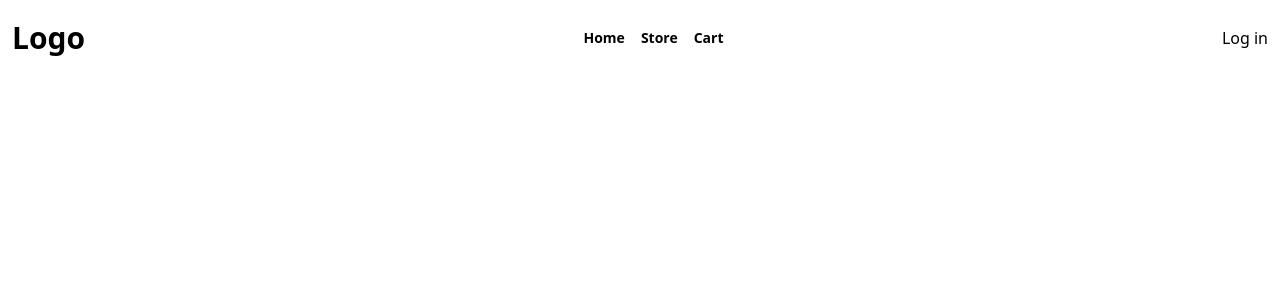
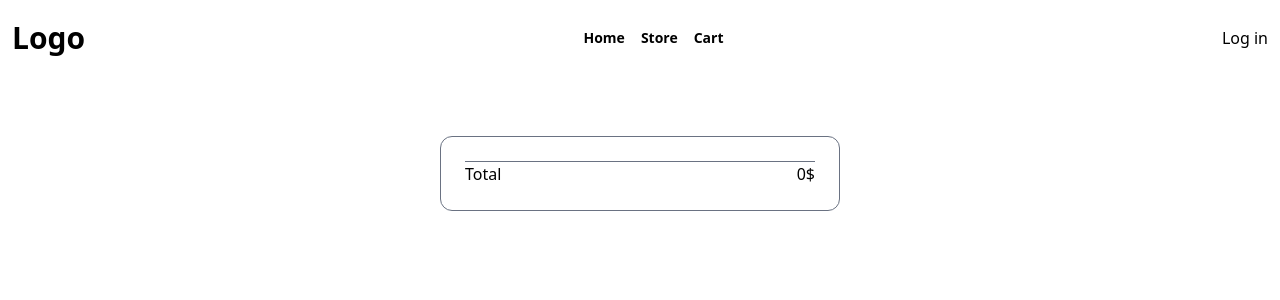
Before and after one commit to hussainALJ/techShop, a React (Vite) app: page /cart in a window 1280 px wide. Shown: the top 300 px of the page. Built offline with nearby package versions, Linux system fonts and the light colour scheme.

Commit message:
Show products in cart and calculate cost

```diff
--- a/src/components/ProductCard.jsx
+++ b/src/components/ProductCard.jsx
@@ -1,8 +1,30 @@
 import { Link } from "react-router-dom";
 import { useCart } from "../services/useCart";
 
-function ProductCard({ productObj }) {
+function ProductCard({ productObj, inCart = false }) {
   const { addToCart } = useCart();
+
+  if (inCart)
+    return (
+      <div className=" flex justify-between items-start h-25 rounded-xl overflow-hidden ">
+        <img
+          className=" object-cover h-full "
+          src={productObj.images[0]}
+          alt={productObj.title}
+        />
+        <div className=" border border-gray-500 rounded-r-xl h-full flex ">
+          <div>
+            <Link to={`/product/${productObj.id}`}>
+              <h3 className=" text-xl line-clamp-1 ">{productObj.title}</h3>
+            </Link>
+            <p className=" text-sm my-1 line-clamp-3 ">
+              {productObj.description}
+            </p>
+          </div>
+          <span className=" text-xl font-bold ">{productObj.price}$</span>
+        </div>
+      </div>
+    );
 
   return (
     <div className=" w-full md:max-w-100 h-115 shrink-0 overflow-y-hidden rounded-xl ">
@@ -21,7 +43,10 @@ function ProductCard({ productObj }) {
         <div className=" flex justify-between ">
           <span className=" text-xl font-bold ">{productObj.price}$</span>
           <button
-            onClick={() => addToCart(productObj.title)}
+            onClick={() => {
+              addToCart(productObj)
+              productObj.count = 1
+            }}
             className=" bg-blue-600 text-white p-2 rounded-md text-sm font-semibold "
           >
             Add to cart
--- a/src/pages/Cart.jsx
+++ b/src/pages/Cart.jsx
@@ -1,18 +1,41 @@
+import { useState } from "react";
+import ProductCard from "../components/ProductCard";
 import { useCart } from "../services/useCart";
 
 function Cart() {
-  const { cart, removeItem } = useCart();
+  const { cart, removeItem, inc, dec } = useCart();
+  let total = 0;
 
   return (
-    <div>
-      {cart.map((product) => (
-        <div key={product}>
-          <h1>{product}</h1>
-          <button onClick={() => removeItem(product)}>Remove</button>
+    <>
+      <div className=" max-w-350 mx-auto mt-15 px-10 ">
+        {cart.map((product, index) => (
+          <div key={product.id} className=" mb-4 ">
+            <button onClick={() => removeItem(product.id)}>Remove</button>
+            <ProductCard key={product.id} productObj={product} inCart="true" />
+            <button onClick={() => dec(index)}>-</button>
+            <span>{product.count}</span>
+            <button onClick={() => inc(index)}>+</button>
+          </div>
+        ))}
+        <div className=" max-w-100 mx-auto border border-gray-500 rounded-xl p-6 ">
+          {cart.map((product) => {
+            total += product.price * product.count;
+            return (
+              <div key={product.id} className=" flex justify-between my-2 ">
+                <p>{product.title} x{product.count}</p>
+                <span>{product.price * product.count}$</span>
+              </div>
+            );
+          })}
+          <div className=" flex justify-between border-t border-gray-500 ">
+            <p>Total</p>
+            <span>{total}$</span>
+          </div>
         </div>
-      ))}
-    </div>
+      </div>
+    </>
   );
 }
 
-export default Cart
+export default Cart;
--- a/src/services/useCart.js
+++ b/src/services/useCart.js
@@ -2,7 +2,25 @@ import { create } from "zustand";
 
 export const useCart = create((set) => ({
   cart: [],
-  addToCart: (title) => set((state) => ({ cart: [...state.cart, title] })),
-  removeItem: (title) =>
-    set((state) => ({ cart: state.cart.filter((product) => (product === title? false: true)) })),
+  addToCart: (product) => set((state) => ({ cart: [...state.cart, product] })),
+  removeItem: (id) =>
+    set((state) => ({
+      cart: state.cart.filter((product) => (product.id === id ? false : true)),
+    })),
+  inc: (productIndex) =>
+    set((state) => ({
+      cart: state.cart.map((product, index) => {
+        if (productIndex === index) product.count++;
+        return product;
+      }),
+    })),
+  dec: (productIndex) =>
+    set((state) => ({
+      cart: state.cart.map((product, index) => {
+        if (productIndex === index && product.count > 1) {
+          product.count--;
+        }
+        return product;
+      }),
+    })),
 }));
```
